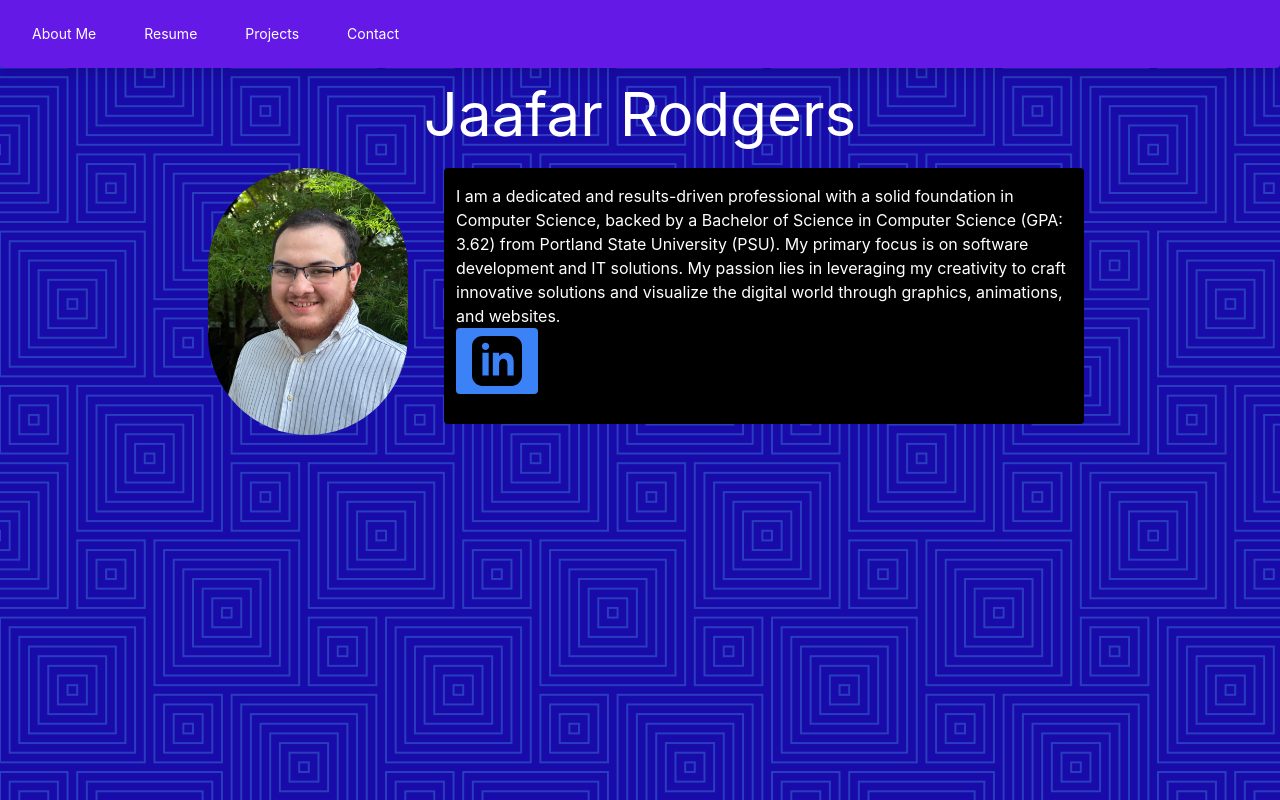
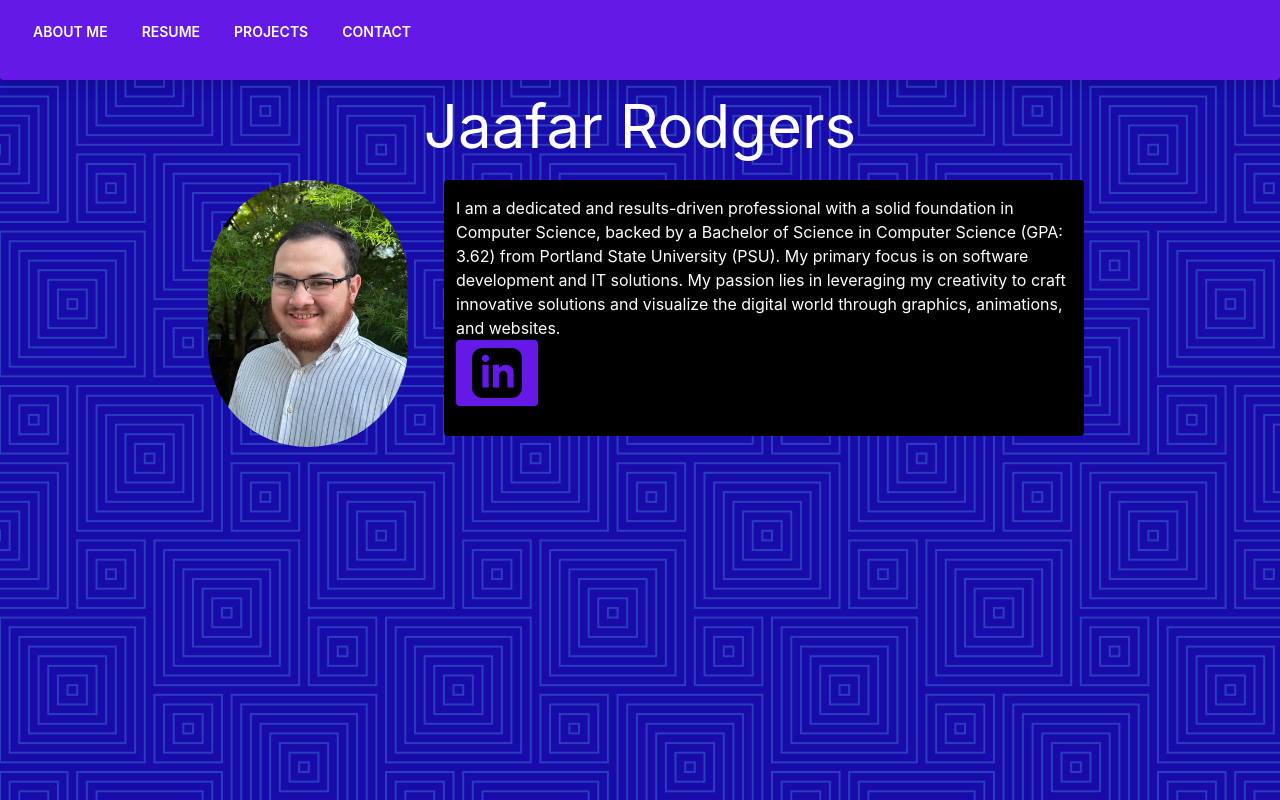
Before and after one commit to MrFiszbi1/Portfolio-Jaafar-Rodgers, a React (Vite) app in the folder vite-project/: page / in a window 1280 px wide. Built offline with nearby package versions, Linux system fonts and the light colour scheme.

Commit message:
Navbar CSS fixed
Navbar CSS fixed highlight fixed

```diff
--- a/vite-project/src/assets/css/NavBar.css
+++ b/vite-project/src/assets/css/NavBar.css
@@ -1,3 +1,3 @@
 .navBarButton {
-    @apply text-white mr-4 no-underline hover:bg-neutral;
+  @apply btn btn-primary;
 }
--- a/vite-project/src/components/INButton.tsx
+++ b/vite-project/src/components/INButton.tsx
@@ -3,7 +3,7 @@ export function INButton() {
         <a href="https://www.linkedin.com/in/jaafar-rodgers/"
         target="_blank"
         rel="noopener noreferrer"
-        className="bg-blue-500 hover:bg-blue-700 text-white font-bold py-2 px-4 rounded inline-block">
+        className="bg-primary hover:bg-blue-700 text-white font-bold py-2 px-4 rounded inline-block">
             <img
             src="/linkedin.svg"
             alt="Link to LinkedIn page"
--- a/vite-project/src/components/NavBar.tsx
+++ b/vite-project/src/components/NavBar.tsx
@@ -4,9 +4,9 @@ import '../assets/css/NavBar.css'
 export function NavBar() {
 	return (
 		<nav className="bg-primary rounded-b shadow-lg mb-4">
-			<div className="navbar justify-between">
+			<div className="navbar">
 				<div className="navbar-left">
-					<ul className="menu menu-horizontal flex items-center">
+					<ul className="menu menu-horizontal flex flex-row">
 						<li><Link to="/" className="navBarButton">About Me</Link></li>
 						<li><Link to="/Resume" className="navBarButton">Resume</Link></li>
 						<li><Link to="/Projects" className="navBarButton">Projects</Link></li>
```
